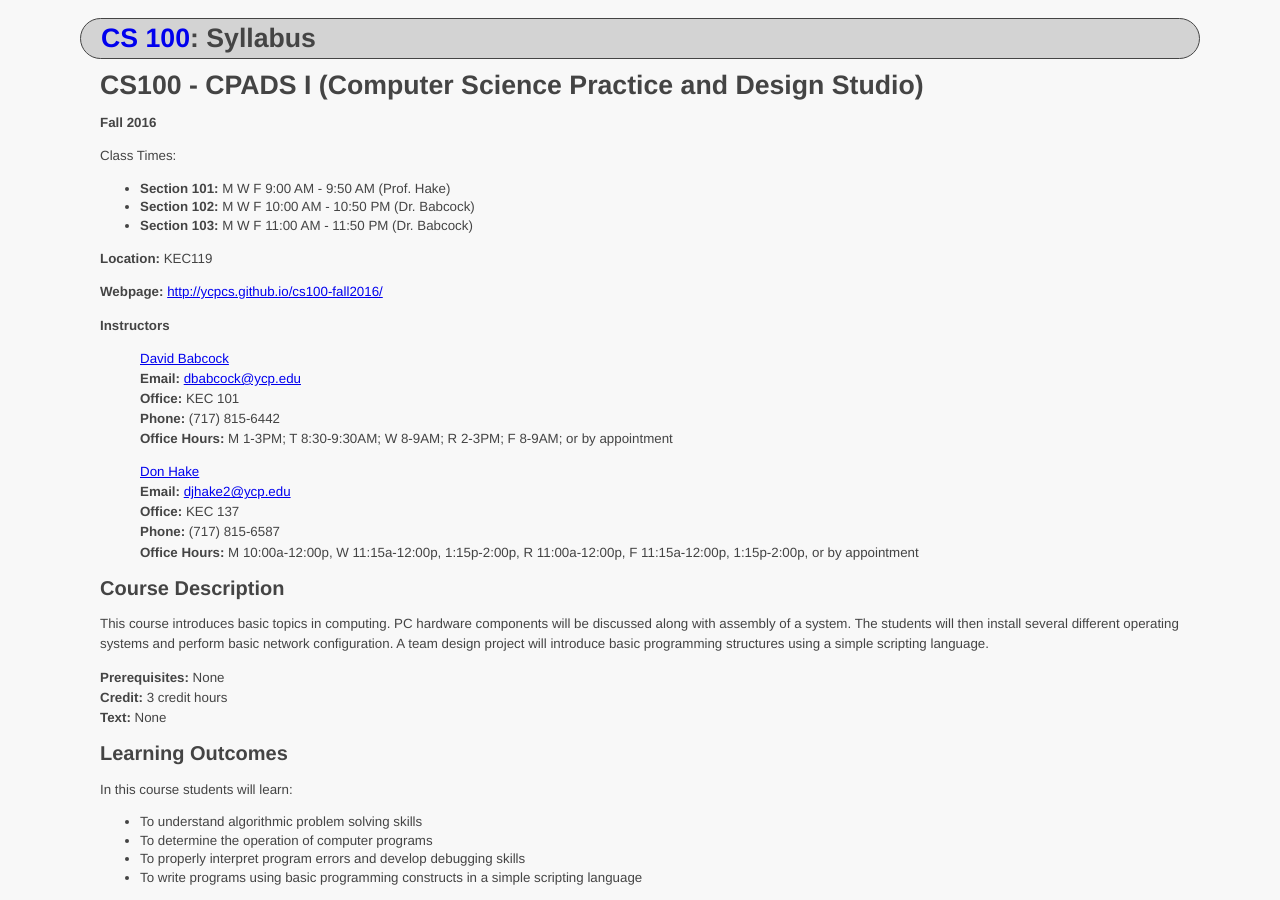
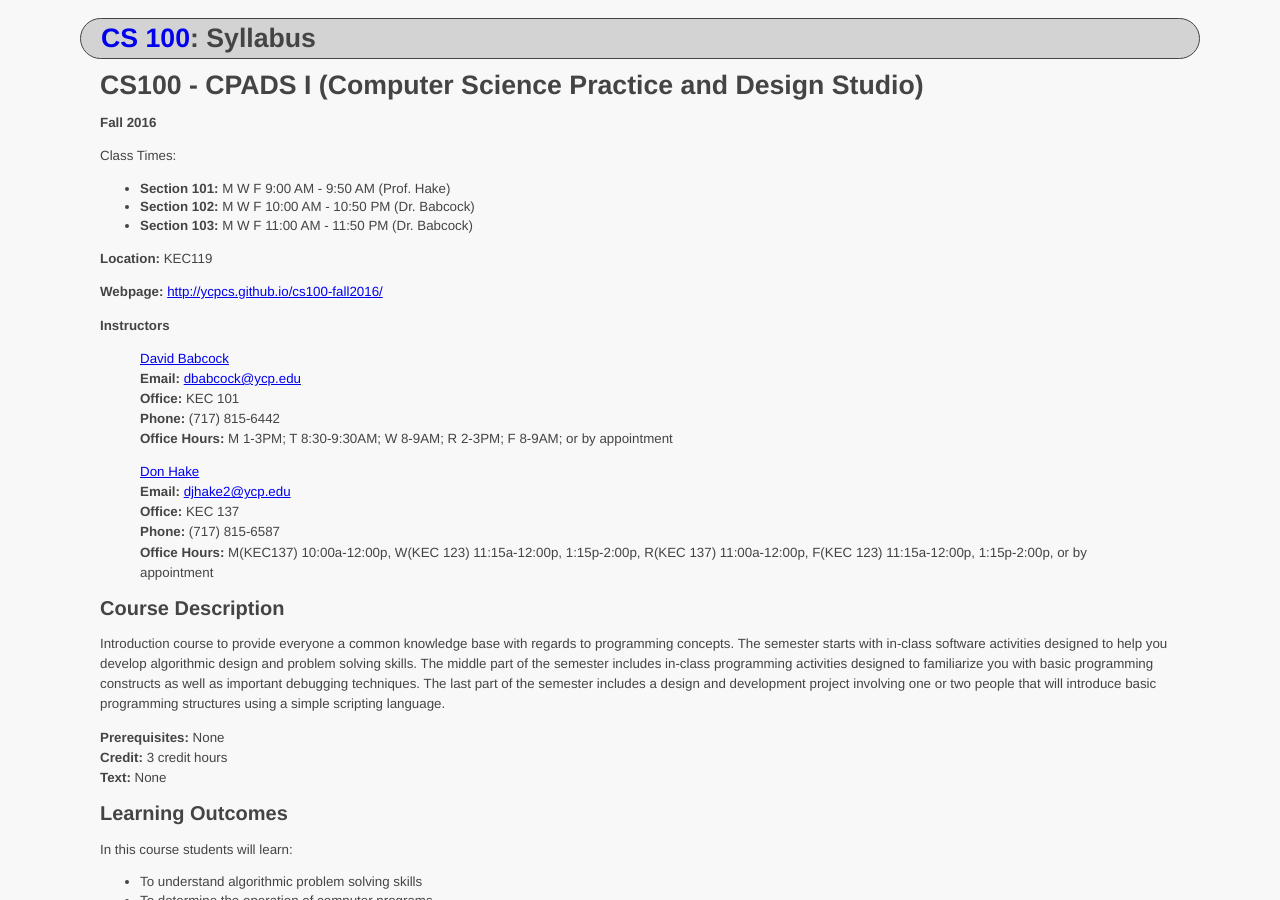
Before and after one commit to ycpcs/cs100-fall2016, a Jekyll site: the page built from syllabus.md, in a window 1280 px wide and 900 px high. Built offline with Jekyll 4.4.1, drawn with Linux system fonts in a browser that asks for light colours.

Commit message:
updated syllabus to remove HW references, and add my office hours

```diff
--- a/syllabus.md
+++ b/syllabus.md
@@ -30,12 +30,12 @@
 **Email:** <djhake2@ycp.edu><br>
 **Office:** KEC 137<br>
 **Phone:** (717) 815-6587<br>
-**Office Hours:** M 10:00a-12:00p, W 11:15a-12:00p, 1:15p-2:00p, R 11:00a-12:00p, F 11:15a-12:00p, 1:15p-2:00p, or by appointment
+**Office Hours:** M(KEC137) 10:00a-12:00p, W(KEC 123) 11:15a-12:00p, 1:15p-2:00p, R(KEC 137) 11:00a-12:00p, F(KEC 123) 11:15a-12:00p, 1:15p-2:00p, or by appointment
 
 Course Description
 ------------------
 
-This course introduces basic topics in computing.  PC hardware components will be discussed along with assembly of a system.  The students will then install several different operating systems and perform basic network configuration.  A team design project will introduce basic programming structures using a simple scripting language.
+Introduction course to provide everyone a common knowledge base with regards to programming concepts.  The semester starts with in-class software activities designed to help you develop algorithmic design and problem solving skills.  The middle part of the semester includes in-class programming activities designed to familiarize you with basic programming constructs as well as important debugging techniques.  The last part of the semester includes a design and development project involving one or two people that will introduce basic programming structures using a simple scripting language.
 
 
 **Prerequisites:**	None<br>
```
